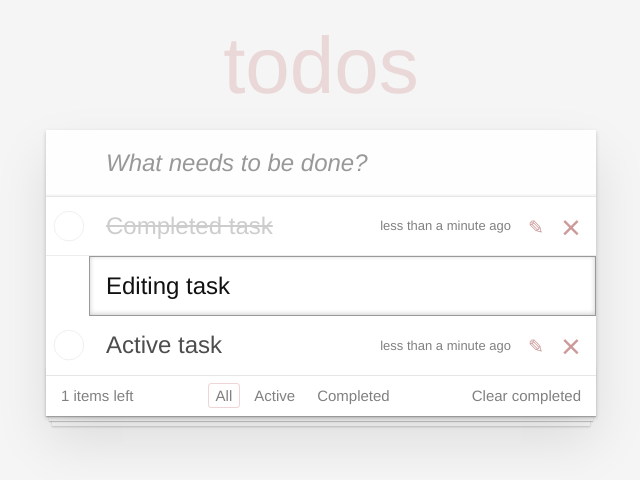
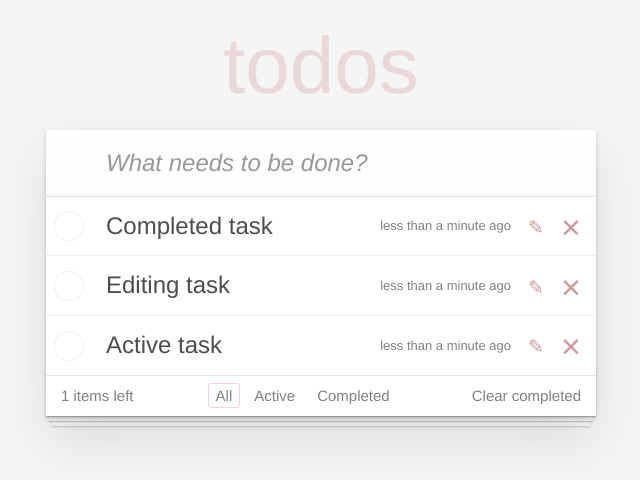
Before and after one commit to michaelAlhimenko/AppToDo, a React (Create React App) app: page / in a window 1280 px wide. Shown: the top 480 px of the page, without its empty margins (319-959 px from the left). Built offline with nearby package versions, Linux system fonts and the light colour scheme.

Commit message:
ended 1.4 1/2

```diff
--- a/src/App.css
+++ b/src/App.css
@@ -146,18 +146,6 @@ body {
 .toggle-all:checked + label:before {
 	color: #737373;
 }
-.clear-completed,
-html .clear-completed:active {
-	position: relative;
-	line-height: 20px;
-	text-decoration: none;
-	cursor: pointer;
-}
-
-.clear-completed:hover {
-	text-decoration: underline;
-}
-
 .info {
 	margin: 65px auto 0;
 	color: #4d4d4d;
--- a/src/App.js
+++ b/src/App.js
@@ -1,24 +1,44 @@
+import React, { Component } from 'react';
 import  Header from './components/header/header';
 import TaskFilter from './components/TasksFilter/TaskFilter';
 import TaskList from './components/TaskList/TaskList';
 
 import './App.css';
 
+export default class App extends Component{
+  constructor(){
+    super();
 
-function App() {
-  const todoData = [
-    {id: 0, class: 'completed', description: 'Completed task'},
-    {id: 1, class: 'editing', editing: true, description: 'Editing task'},
-    {id: 2, class: '', description: 'Active task'}
-  ];
+    this.state = {
+      data: [
+        {id: 4561, description: 'Completed task'},
+        {id: 5654,  description: 'Editing task'},
+        {id: 6474, description: 'Active task'}
+      ]
+    }
+  }
 
+  deleteItem = (id) => {
+    this.setState (({ data }) => {
+      const itemDelId = data.findIndex((el) => el.id === id);
+      const newArr = [...data.slice(0, itemDelId), ...data.slice(itemDelId + 1)]
+
+      return{
+        data: newArr
+      }
+    })
+  }
+
+  render(){
     return (
       <section className="todoapp">
         <Header/>
-      <TaskList data={todoData}/>
+        <TaskList
+          data={this.state.data}
+          onDelite={ this.deleteItem }
+        />
         <TaskFilter/>
       </section>
     );
   }
-
-export default App;
+}
--- a/src/components/Task/Task.js
+++ b/src/components/Task/Task.js
@@ -1,25 +1,51 @@
+import React, { Component } from 'react';
 import { formatDistanceToNow } from 'date-fns'
 
 import './index.css';
 
-const Task = (item) =>{
-    const date = formatDistanceToNow(new Date(), { addSuffix: true });
+export default class Task extends Component {
+
+    constructor(){
+        super();
+        this.date = formatDistanceToNow(new Date(), { addSuffix: true });
+        this.state = {
+            done: false,
+        }
+    }
+
+    onDone = () => {
+        this.setState((state) => {
+            return {
+                done: !state.done,
+            }
+        })
+    }
+    render(){
+        const { id, onDelite, ...itemProps } = this.props;
+
+        let classNames = 'view';
+
+        if (this.state.done){
+            classNames += ' completed';
+        }else{
+            classNames = 'view';
+        }
 
 
         return (
                 <>
-            <div className="view">
-                <input className="toggle" type="checkbox"/>
+                <div className={ classNames }>
+                    <input className="toggle" type="checkbox" onClick={ this.onDone } />
                     <label>
-                    <span className="description">{item.description}</span>
-                    <span className="created">{`${date}`}</span>
+                        <span className="description">{itemProps.description}</span>
+                        <span className="created">{`${this.date}`}</span>
                     </label>
                     <button className="icon icon-edit"></button>
-                <button className="icon icon-destroy"></button>
+                    <button className="icon icon-destroy" onClick={ () => onDelite(id) }></button>
                 </div>
-            { item.editing ?  <input type="text" className="edit" value="Editing task"></input> : '' }
+                { this.props.editing ?  <input type="text" className="edit" value="Editing task"></input> : '' }
                 </>
         )
+
     }
-
-export default Task;
+}
--- a/src/components/TaskList/TaskList.js
+++ b/src/components/TaskList/TaskList.js
@@ -1,18 +1,29 @@
+import React, { Component } from 'react';
 import Task from '../Task/Task';
 import './index.css';
 
-const TaskList = ({ data }) =>{
-    const element = data.map((item)=>{
-        const { id, ...itemProps } = item;
+export default class TaskList extends Component {
 
+    constructor(){
+        super();
+        this.state = {
+            done: false,
+        }
+
+    }
+
+    render(){
+        const { data, onDelite } = this.props;
+        const element = data.map((item) => {
             return (
-            <li className={itemProps.class} key={id}>
-                <Task { ...itemProps }/>
+                <li key={item.id}>
+                    <Task
+                        { ...item }
+                        onDelite = { onDelite }
+                    />
                 </li>
-
             )
         })
-
         return (
             <section className="main">
                 <ul className="todo-list">
@@ -20,6 +31,5 @@ const TaskList = ({ data }) =>{
                 </ul>
             </section>
         )
-}
-
-export default TaskList;
+    };
+};
--- a/src/components/TaskList/index.css
+++ b/src/components/TaskList/index.css
@@ -2,6 +2,9 @@
 	margin: 0;
 	padding: 0;
 	list-style: none;
+}
+.todo-list {
+	transition: all 1s;
 }
 
 .todo-list li {
@@ -84,7 +87,7 @@
 	color: #4d4d4d;
 }
 
-.todo-list li.completed label .description {
+.todo-list .completed label .description {
 	color: #cdcdcd;
 	text-decoration: line-through;
 }
--- a/src/components/TasksFilter/index.css
+++ b/src/components/TasksFilter/index.css
@@ -66,3 +66,14 @@
 .filters li button.selected {
 	border-color: rgba(175, 47, 47, 0.2);
 }
+.clear-completed,
+html .clear-completed:active {
+	position: relative;
+	line-height: 20px;
+	text-decoration: none;
+	cursor: pointer;
+}
+
+.clear-completed:hover {
+	text-decoration: underline;
+}
```
Lines whose indentation alone changed are shown as unchanged.
